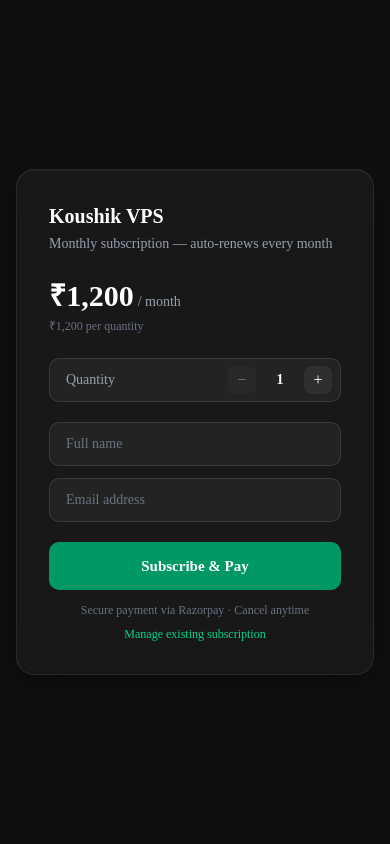
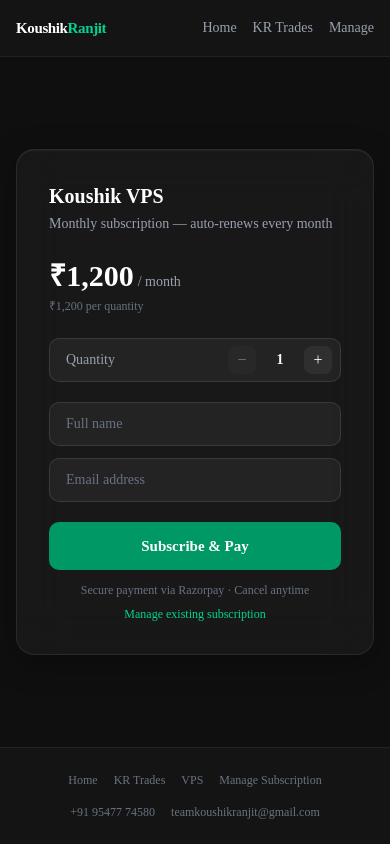
Before and after one commit to koushikranjit/koushikranjit-website, a Next.js app: page /vps in a window 390 px wide. Built offline with nearby package versions, Linux system fonts and the light colour scheme.

Commit message:
Add support contact and consistent header/footer nav across pages - phone +91 95477 74580 and email in footers on homepage, VPS checkout, VPS manage, KRtrades manage, and riskandearning; cross-page nav links added

```diff
--- a/public/index.html
+++ b/public/index.html
@@ -818,9 +818,15 @@
                 <a href="#book">Book</a>
                 <a href="#gallery">Gallery</a>
                 <a href="#connect">Connect</a>
+                <a href="/KRtrades">KR Trades</a>
                 <a href="/vps">VPS</a>
             </div>
             <p class="footer-copy">&copy; 2026 Koushik Ranjit. All rights reserved. | Forex, Futures Trader & Investor</p>
+            <p class="footer-copy" style="margin-top:.5rem">
+                <a href="tel:+919547774580" style="color:inherit;text-decoration:none">+91 95477 74580</a>
+                &nbsp;&middot;&nbsp;
+                <a href="mailto:teamkoushikranjit@gmail.com" style="color:inherit;text-decoration:none">teamkoushikranjit@gmail.com</a>
+            </p>
         </div>
     </footer>
 
--- a/src/app/KRtrades/manage/page.tsx
+++ b/src/app/KRtrades/manage/page.tsx
@@ -196,9 +196,23 @@
         </div>
 
         <p className="text-center text-neutral-600 text-xs mt-6">
-          Need help? Contact <a href="mailto:teamkoushikranjit@gmail.com" className="text-[#00e87b] hover:underline">teamkoushikranjit@gmail.com</a> or <a href="https://discord.gg/HySGNbJa3r" target="_blank" rel="noopener noreferrer" className="text-[#00e87b] hover:underline">Discord</a>
+          Need help? Contact <a href="tel:+919547774580" className="text-[#00e87b] hover:underline">+91 95477 74580</a>, <a href="mailto:teamkoushikranjit@gmail.com" className="text-[#00e87b] hover:underline">teamkoushikranjit@gmail.com</a>, or <a href="https://discord.gg/HySGNbJa3r" target="_blank" rel="noopener noreferrer" className="text-[#00e87b] hover:underline">Discord</a>
         </p>
       </div>
+
+      <footer className="border-t border-white/5 mt-16">
+        <div className="max-w-6xl mx-auto px-4 sm:px-6 py-6 flex flex-col sm:flex-row items-center justify-between gap-3 text-xs text-neutral-500">
+          <nav className="flex items-center gap-4">
+            <a href="/" className="hover:text-white transition-colors">Home</a>
+            <a href="/KRtrades" className="hover:text-white transition-colors">KR Trades</a>
+            <a href="/vps" className="hover:text-white transition-colors">VPS</a>
+          </nav>
+          <div className="flex items-center gap-4">
+            <a href="tel:+919547774580" className="hover:text-[#00e87b] transition-colors">+91 95477 74580</a>
+            <a href="mailto:teamkoushikranjit@gmail.com" className="hover:text-[#00e87b] transition-colors">teamkoushikranjit@gmail.com</a>
+          </div>
+        </div>
+      </footer>
     </main>
   )
 }
--- a/src/app/riskandearning/page.tsx
+++ b/src/app/riskandearning/page.tsx
@@ -639,9 +639,23 @@
             </div>
 
             <p className="rk-updated" role="contentinfo">
-              Last updated: April 2026 · KR Trades · For questions contact teamkoushikranjit@gmail.com
+              Last updated: April 2026 · KR Trades · For questions contact <a href="tel:+919547774580" style={{color:'inherit',textDecoration:'underline'}}>+91 95477 74580</a> or <a href="mailto:teamkoushikranjit@gmail.com" style={{color:'inherit',textDecoration:'underline'}}>teamkoushikranjit@gmail.com</a>
             </p>
           </main>
+
+          <footer style={{borderTop:'1px solid rgba(255,255,255,0.05)', marginTop: '2rem'}}>
+            <div style={{maxWidth: 760, margin: '0 auto', padding: '24px', display: 'flex', flexWrap: 'wrap', alignItems: 'center', justifyContent: 'space-between', gap: 12, fontSize: 12, color: '#475569'}}>
+              <nav style={{display: 'flex', gap: 16}}>
+                <a href="/" style={{color: 'inherit', textDecoration: 'none'}}>Home</a>
+                <a href="/KRtrades" style={{color: 'inherit', textDecoration: 'none'}}>KR Trades</a>
+                <a href="/vps" style={{color: 'inherit', textDecoration: 'none'}}>VPS</a>
+              </nav>
+              <div style={{display: 'flex', gap: 16}}>
+                <a href="tel:+919547774580" style={{color: 'inherit', textDecoration: 'none'}}>+91 95477 74580</a>
+                <a href="mailto:teamkoushikranjit@gmail.com" style={{color: 'inherit', textDecoration: 'none'}}>teamkoushikranjit@gmail.com</a>
+              </div>
+            </div>
+          </footer>
 
         </div>
       </div>
--- a/src/app/vps/manage/page.tsx
+++ b/src/app/vps/manage/page.tsx
@@ -79,9 +79,11 @@
           <a href="/vps" className="text-xl font-bold tracking-tight">
             Koushik VPS
           </a>
-          <a href="/vps" className="text-sm text-neutral-400 hover:text-white transition-colors cursor-pointer">
-            &larr; Back
-          </a>
+          <div className="flex items-center gap-4 text-sm text-neutral-400">
+            <a href="/" className="hover:text-white transition-colors">Home</a>
+            <a href="/KRtrades" className="hover:text-white transition-colors">KR Trades</a>
+            <a href="/vps" className="hover:text-white transition-colors cursor-pointer">&larr; Back</a>
+          </div>
         </div>
       </nav>
 
@@ -192,9 +194,23 @@
         </div>
 
         <p className="text-center text-neutral-600 text-xs mt-6">
-          Need help? Contact <a href="mailto:teamkoushikranjit@gmail.com" className="text-emerald-400 hover:underline">teamkoushikranjit@gmail.com</a>
+          Need help? Contact <a href="tel:+919547774580" className="text-emerald-400 hover:underline">+91 95477 74580</a> or <a href="mailto:teamkoushikranjit@gmail.com" className="text-emerald-400 hover:underline">teamkoushikranjit@gmail.com</a>
         </p>
       </div>
+
+      <footer className="border-t border-white/5 mt-16">
+        <div className="max-w-6xl mx-auto px-4 sm:px-6 py-6 flex flex-col sm:flex-row items-center justify-between gap-3 text-xs text-neutral-500">
+          <nav className="flex items-center gap-4">
+            <a href="/" className="hover:text-white transition-colors">Home</a>
+            <a href="/KRtrades" className="hover:text-white transition-colors">KR Trades</a>
+            <a href="/vps" className="hover:text-white transition-colors">VPS</a>
+          </nav>
+          <div className="flex items-center gap-4">
+            <a href="tel:+919547774580" className="hover:text-emerald-400 transition-colors">+91 95477 74580</a>
+            <a href="mailto:teamkoushikranjit@gmail.com" className="hover:text-emerald-400 transition-colors">teamkoushikranjit@gmail.com</a>
+          </div>
+        </div>
+      </footer>
     </main>
   )
 }
--- a/src/app/vps/page.tsx
+++ b/src/app/vps/page.tsx
@@ -62,7 +62,21 @@
   if (!mounted) return null
 
   return (
-    <div className="min-h-screen w-full bg-[#0f0f0f] text-white flex items-center justify-center px-4 py-16">
+    <div className="min-h-screen w-full bg-[#0f0f0f] text-white flex flex-col">
+      <header className="border-b border-white/[0.06] bg-white/[0.02]">
+        <div className="max-w-5xl mx-auto px-4 h-14 flex items-center justify-between">
+          <a href="/" className="font-bold text-[15px] tracking-tight">
+            Koushik<span className="text-emerald-400">Ranjit</span>
+          </a>
+          <nav className="flex items-center gap-4 text-sm text-gray-400">
+            <a href="/" className="hover:text-white transition-colors">Home</a>
+            <a href="/KRtrades" className="hover:text-white transition-colors">KR Trades</a>
+            <a href="/vps/manage" className="hover:text-white transition-colors">Manage</a>
+          </nav>
+        </div>
+      </header>
+
+      <div className="flex-1 flex items-center justify-center px-4 py-16">
       <div className="w-full max-w-sm bg-white/[0.04] backdrop-blur-xl border border-white/[0.08] rounded-2xl p-8 shadow-[0_8px_32px_rgba(0,0,0,0.3),inset_0_1px_0_rgba(255,255,255,0.05)]">
         {done ? (
           <div className="text-center py-6">
@@ -142,6 +156,22 @@
           </>
         )}
       </div>
+      </div>
+
+      <footer className="border-t border-white/[0.06] bg-white/[0.02] py-6 px-4">
+        <div className="max-w-5xl mx-auto flex flex-col sm:flex-row items-center justify-between gap-4 text-xs text-gray-500">
+          <nav className="flex items-center gap-4">
+            <a href="/" className="hover:text-white transition-colors">Home</a>
+            <a href="/KRtrades" className="hover:text-white transition-colors">KR Trades</a>
+            <a href="/vps" className="hover:text-white transition-colors">VPS</a>
+            <a href="/vps/manage" className="hover:text-white transition-colors">Manage Subscription</a>
+          </nav>
+          <div className="flex items-center gap-4">
+            <a href="tel:+919547774580" className="hover:text-emerald-400 transition-colors">+91 95477 74580</a>
+            <a href="mailto:teamkoushikranjit@gmail.com" className="hover:text-emerald-400 transition-colors">teamkoushikranjit@gmail.com</a>
+          </div>
+        </div>
+      </footer>
     </div>
   )
 }
```
